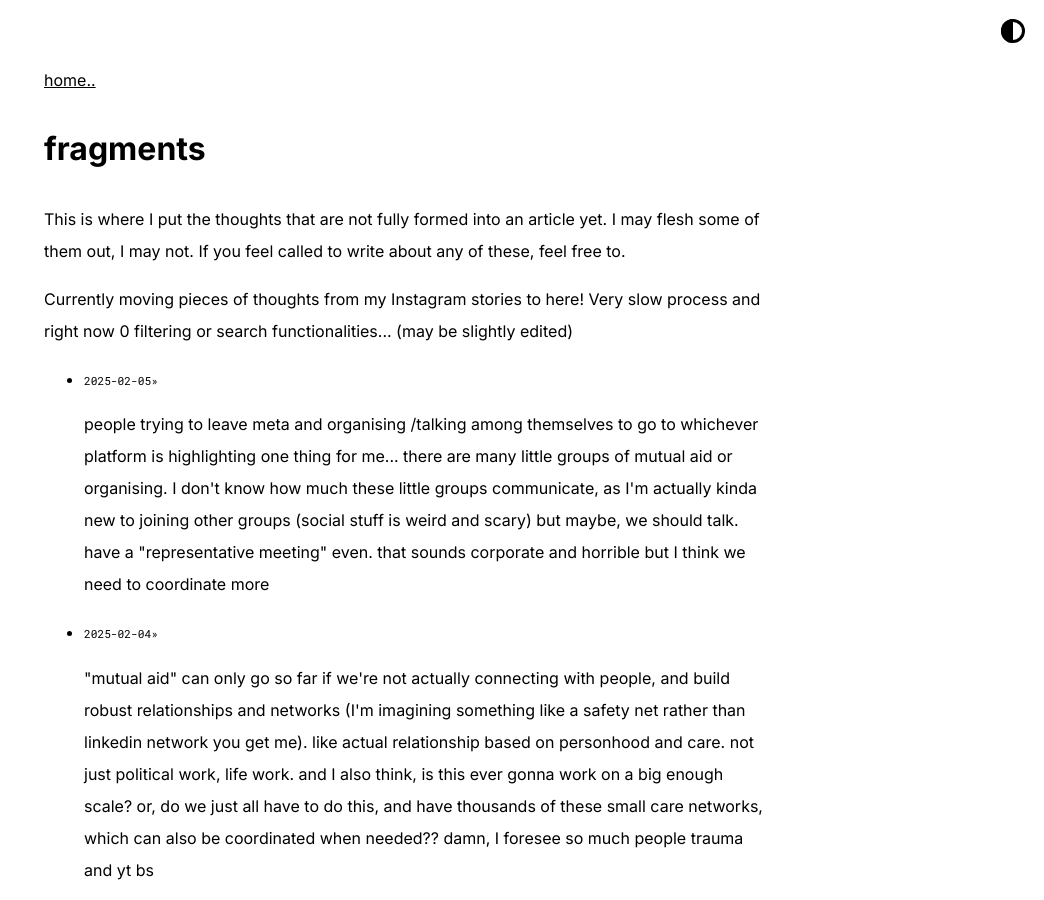
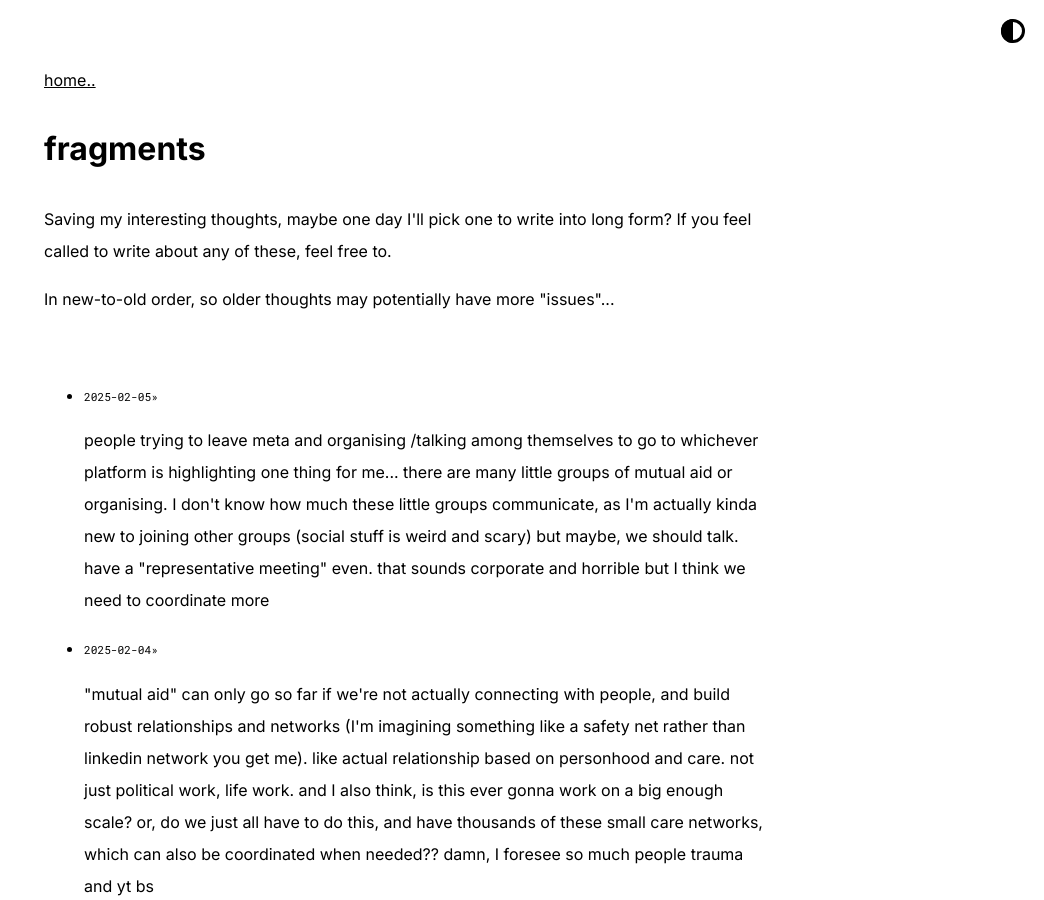
Before and after one commit to phosfuldev/phos_website, a Jekyll site: the page built from fragments.html, in a window 1280 px wide and 900 px high. Shown: the whole window, without its empty margins (236-1280 px from the left). Built offline with Jekyll 4.4.1, drawn with Linux system fonts in a browser that asks for light colours.

Commit message:
small changes

```diff
--- a/_layouts/fragments.html
+++ b/_layouts/fragments.html
@@ -5,10 +5,11 @@ layout: default
 
 <header>
   <h1>fragments</h1>
-  <p>This is where I put the thoughts that are not fully formed into an article yet.
-     I may flesh some of them out, I may not. If you feel called to write about any of these, feel free to.</p>
+  <p>Saving my interesting thoughts, maybe one day I'll pick one to write into long form? If you feel called to write about any of these, feel free to.</p>
 
-  <p>Currently moving pieces of thoughts from my Instagram stories to here! Very slow process and right now 0 filtering or search functionalities... (may be slightly edited)</p>
+  <p>In new-to-old order, so older thoughts may potentially have more "issues"...</p>
 </header>
 
+<br>
+
 {% include fragments_list.html %}
```
Also changed, not shown: Gemfile.lock.
